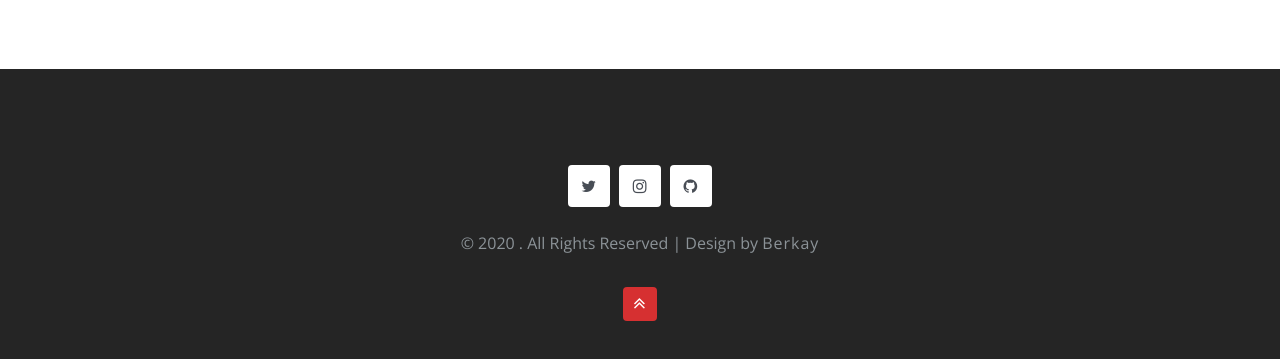
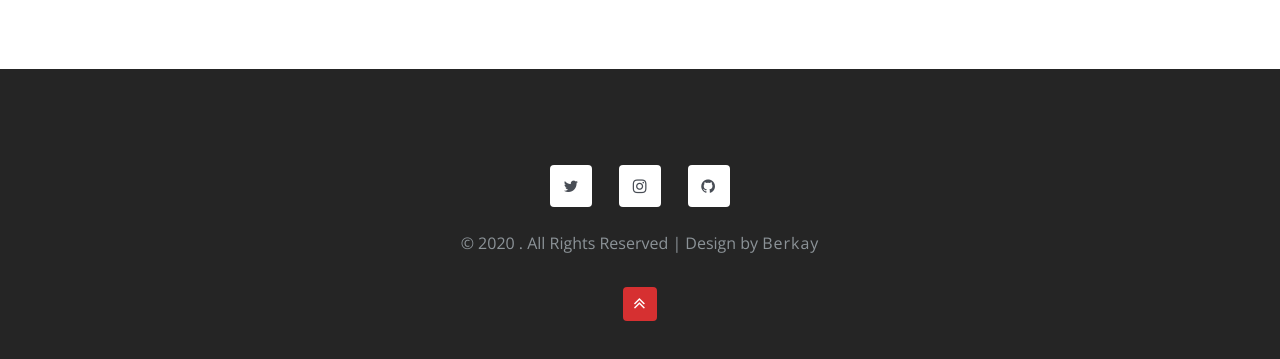
Before and after one commit to AvniSen/homepage2, a website: page index.html in a window 1280 px wide. Shown: the part 5740-6099 px from the top of the page. Drawn offline with nearby package versions, Linux system fonts and the light colour scheme.

Commit message:
Fix footer

```diff
--- a/scss/global/footer.scss
+++ b/scss/global/footer.scss
@@ -8,24 +8,25 @@
   display: flex;
 
   &-social {
-    width: 40%;
+    width: 50%;
     margin-left: auto;
     margin-right: auto;
     display: flex;
     justify-content: space-between;
-    align-items: center;
 
     &-icon {
       display: flex;
       justify-content: center;
       align-items: center;
 
-      font-size: 1em;
       width: 42px;
       height: 42px;
       border-radius: 4px;
+
       background-color: $color-white;
       color: $color-grey;
+      font-size: 1em;
+
       transition: 0.5s;
 
       &:hover {
@@ -57,7 +58,6 @@
   &-helper {
     display: flex;
     justify-content: center;
-    align-items: center;
     margin-top: 2em;
 
     &-move-top {
```
Also changed, not shown: css/main.css.
